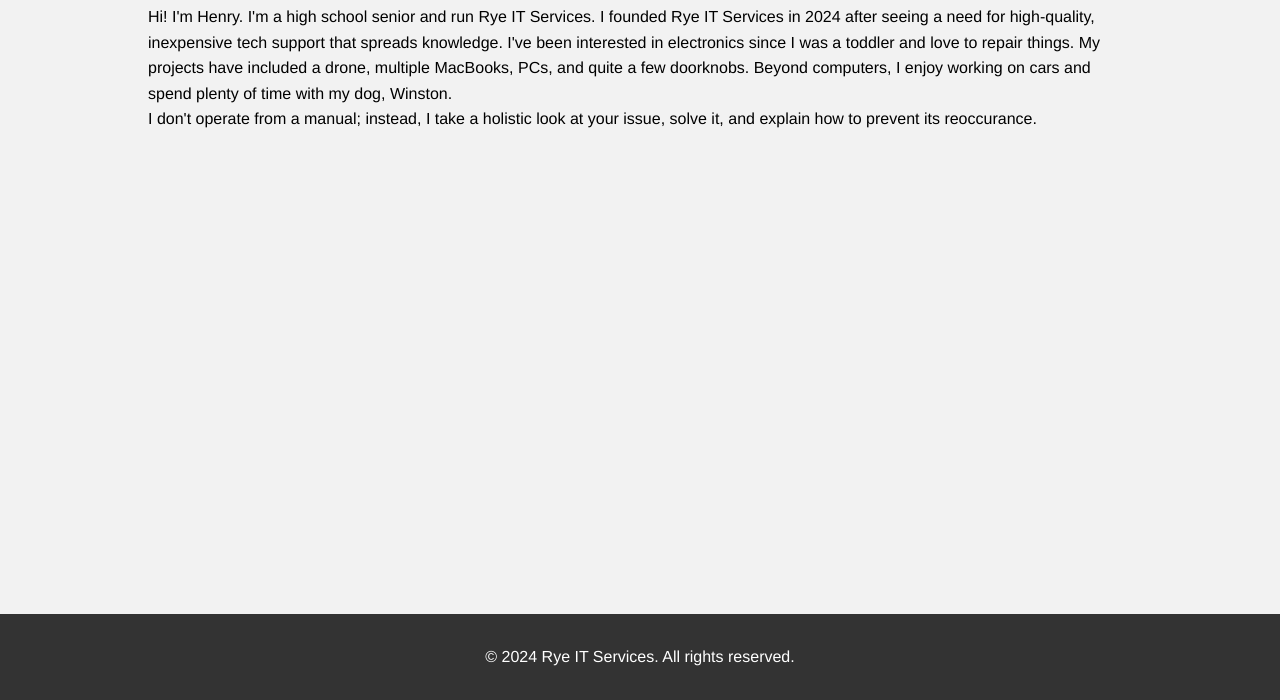
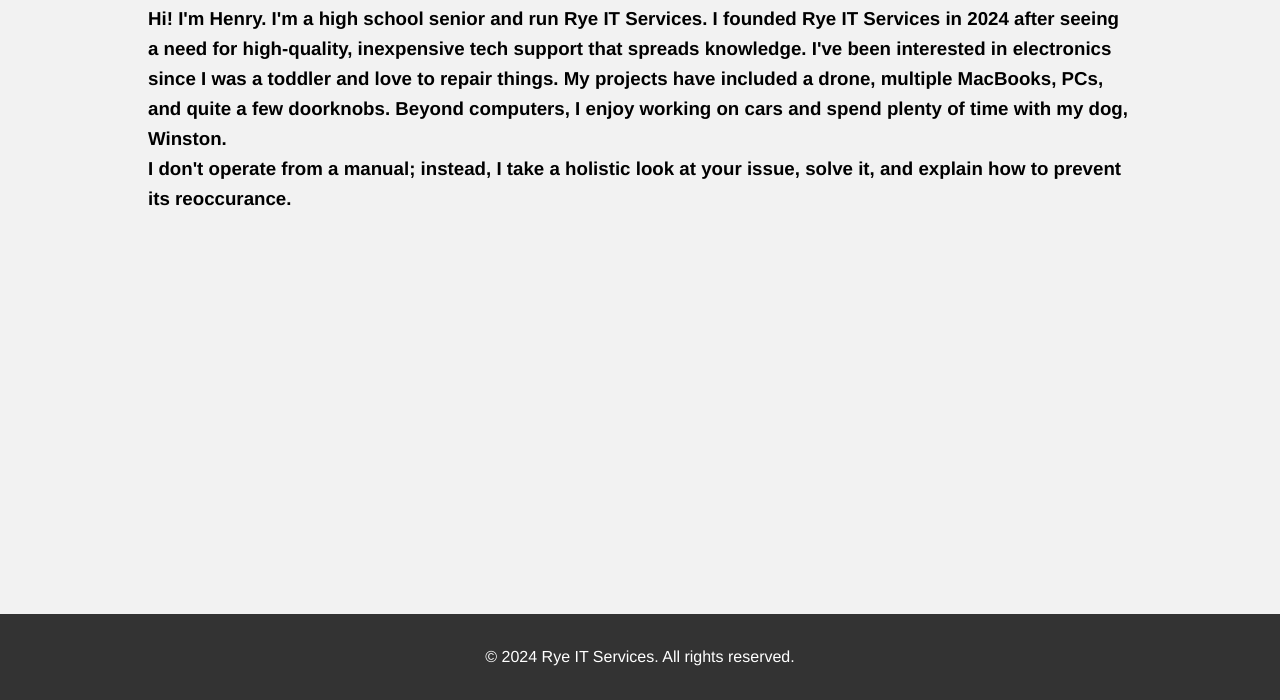
Before and after one commit to ryeitservices/ryeitservices.github.io, a plain HTML site: page about.html in a window 1280 px wide. Shown: the part 100-800 px from the top of the page. Drawn offline with Linux system fonts and the light colour scheme; files that its build step writes are made by us from their sources.

Commit message:
Update about.html

```diff
--- a/about.html
+++ b/about.html
@@ -20,8 +20,8 @@
   <section class="about">
     <div class="container">
       <h2>About Us</h2>
-      <p>Hi! I'm Henry. I'm a high school senior and run Rye IT Services. I founded Rye IT Services in 2024 after seeing a need for high-quality, inexpensive tech support that spreads knowledge. I've been interested in electronics since I was a toddler and love to repair things. My projects have included a drone, multiple MacBooks, PCs, and quite a few doorknobs. Beyond computers, I enjoy working on cars and spend plenty of time with my dog, Winston.</p>
-      <p>I don't operate from a manual; instead, I take a holistic look at your issue, solve it, and explain how to prevent its reoccurance.</p>
+      <h3>Hi! I'm Henry. I'm a high school senior and run Rye IT Services. I founded Rye IT Services in 2024 after seeing a need for high-quality, inexpensive tech support that spreads knowledge. I've been interested in electronics since I was a toddler and love to repair things. My projects have included a drone, multiple MacBooks, PCs, and quite a few doorknobs. Beyond computers, I enjoy working on cars and spend plenty of time with my dog, Winston.</h3>
+      <h3>I don't operate from a manual; instead, I take a holistic look at your issue, solve it, and explain how to prevent its reoccurance.</h3>
     </div>
   </section>
 
```
